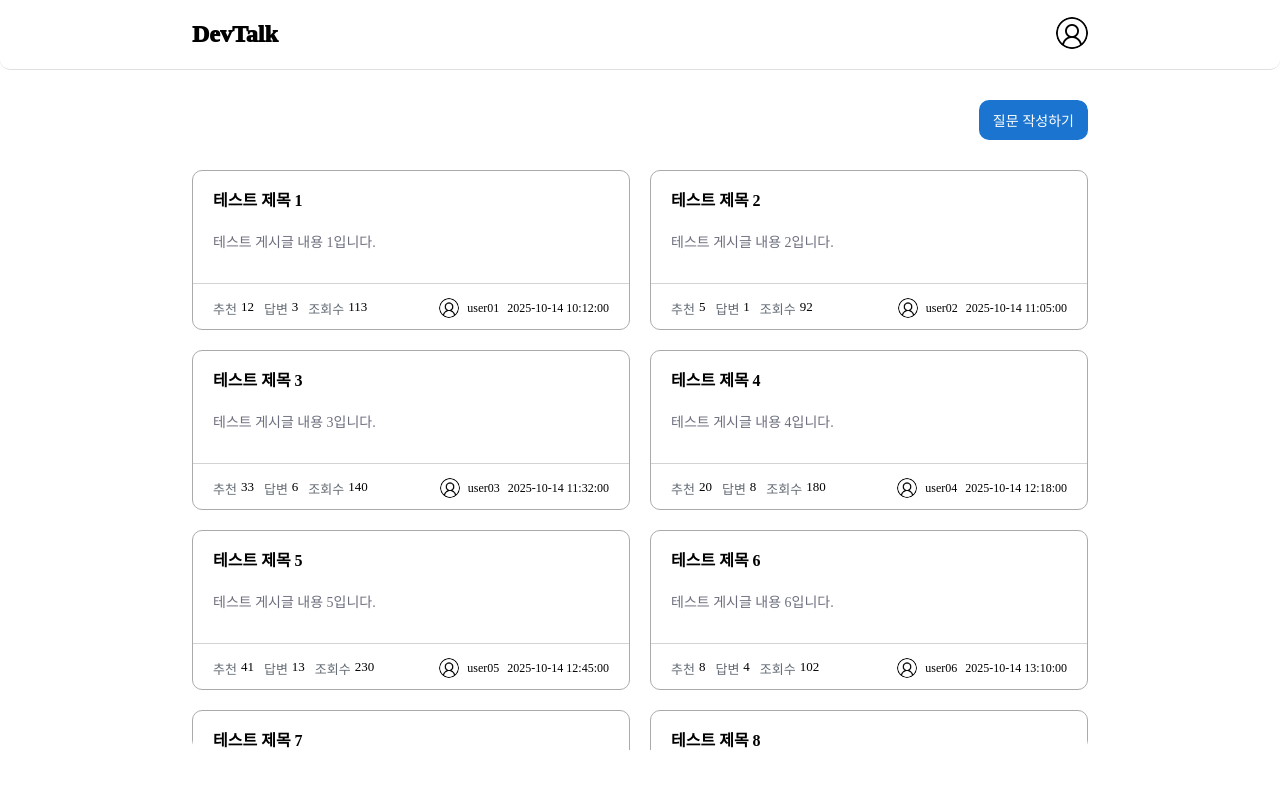
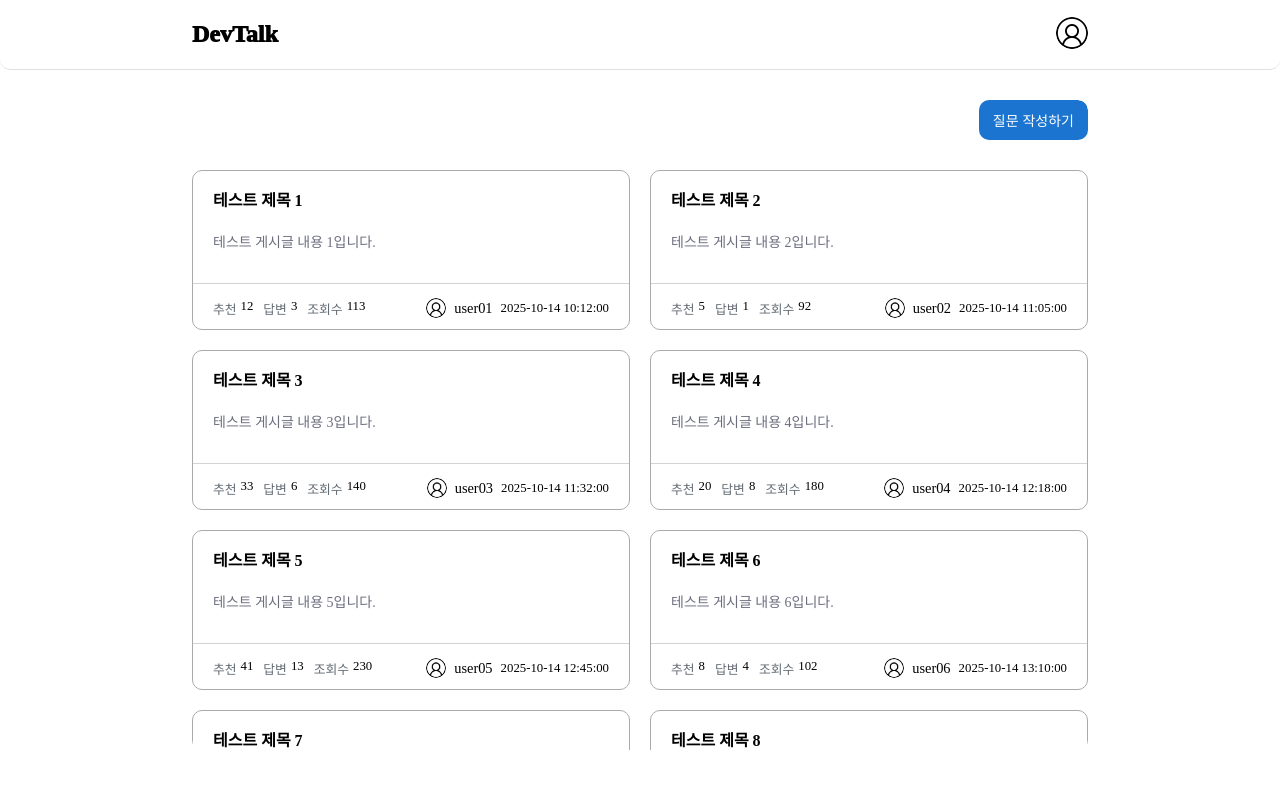
Before and after one commit to 100-hours-a-week/3-ian-kim-community-fe, a React (Vite) app: page /post in a window 1280 px wide. Shown: the top 786 px of the page. Built offline with nearby package versions, Linux system fonts and the light colour scheme.

Commit message:
style: 폰트 크기 수정

```diff
--- a/src/react/components/card/PostCard.jsx
+++ b/src/react/components/card/PostCard.jsx
@@ -20,7 +20,7 @@ function PostCard({ post, onCardClick }) {
           </div>
 
           <div className={styles['post-info']}>
-            <ProfilePair nickname={post.authorNickname} iconSize={'1.25rem'} />
+            <ProfilePair nickname={post.authorNickname} nicknameSize={'0.9rem'} iconSize={'1.25rem'} />
             <span>{post.createdDate}</span>
           </div>
         </div>
--- a/src/react/components/card/PostCard.module.css
+++ b/src/react/components/card/PostCard.module.css
@@ -29,6 +29,7 @@
   align-items: center;
   height: 1.5rem;
   padding: 0.75rem 1.25rem 0 1.25rem;
+  font-size: 0.8rem;
 }
 
 .title {
@@ -57,5 +58,4 @@
   align-items: center;
   gap: 8px;
   padding: 10px 0;
-  font-size: 0.75rem;
 }
--- a/src/react/components/text/InfoTextPair.jsx
+++ b/src/react/components/text/InfoTextPair.jsx
@@ -1,9 +1,9 @@
 import styles from '@/components/text/InfoTextPair.module.css'
 
-function InfoTextPair({ name, value }) {
+function InfoTextPair({ name, value, fontSize }) {
   return (
     <>
-      <div className={styles['info-text-pair']}>
+      <div className={styles['info-text-pair']} style={{ fontSize }}>
         <span className={styles['name']}>{name}</span>
         <span className={styles['value']}>{value}</span>
       </div>
--- a/src/react/components/text/InfoTextPair.module.css
+++ b/src/react/components/text/InfoTextPair.module.css
@@ -1,7 +1,6 @@
 .info-text-pair {
   display: flex;
   gap: 0.25rem;
-  font-size: 0.8125rem;
 }
 
 .name {
```
